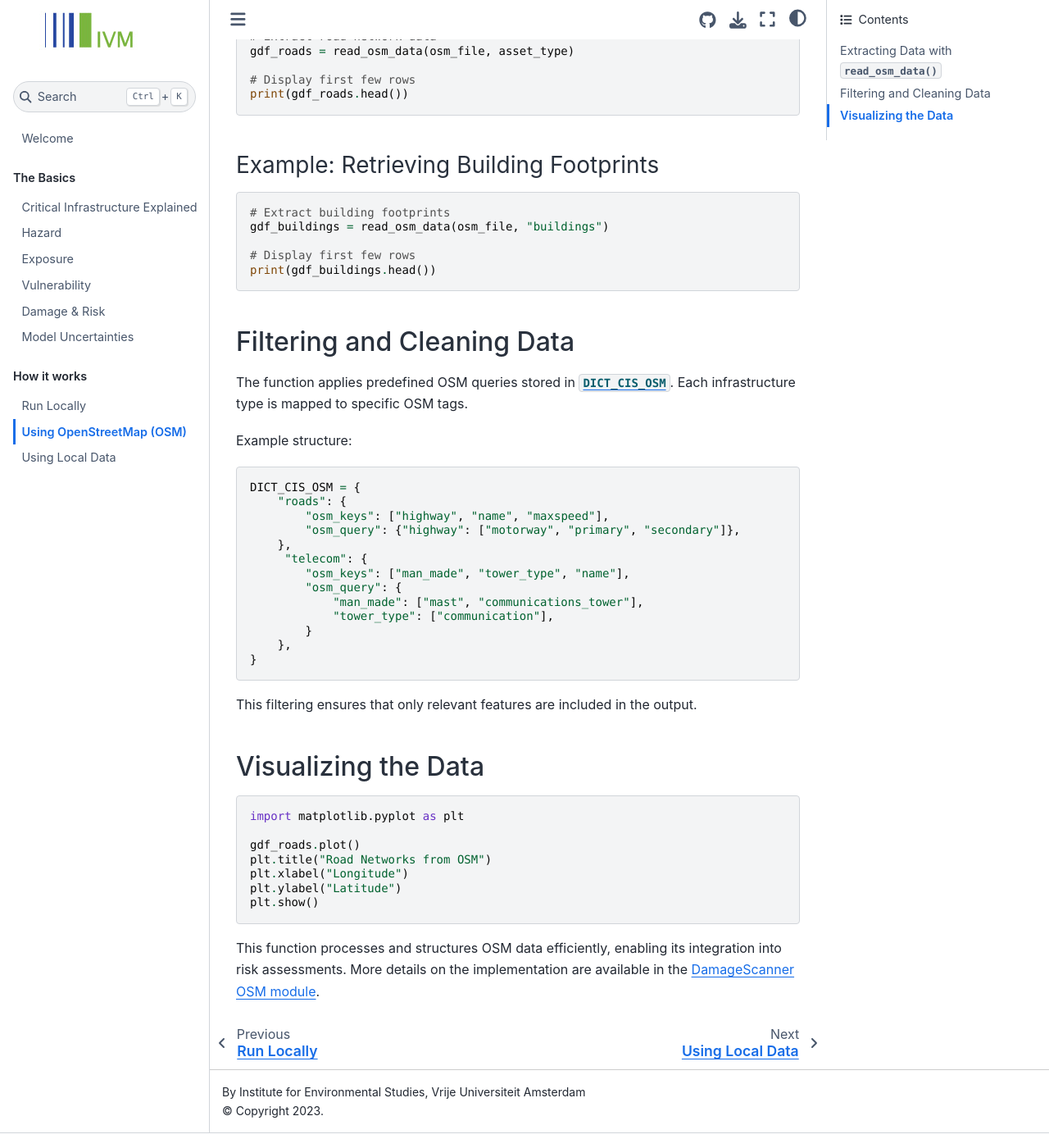
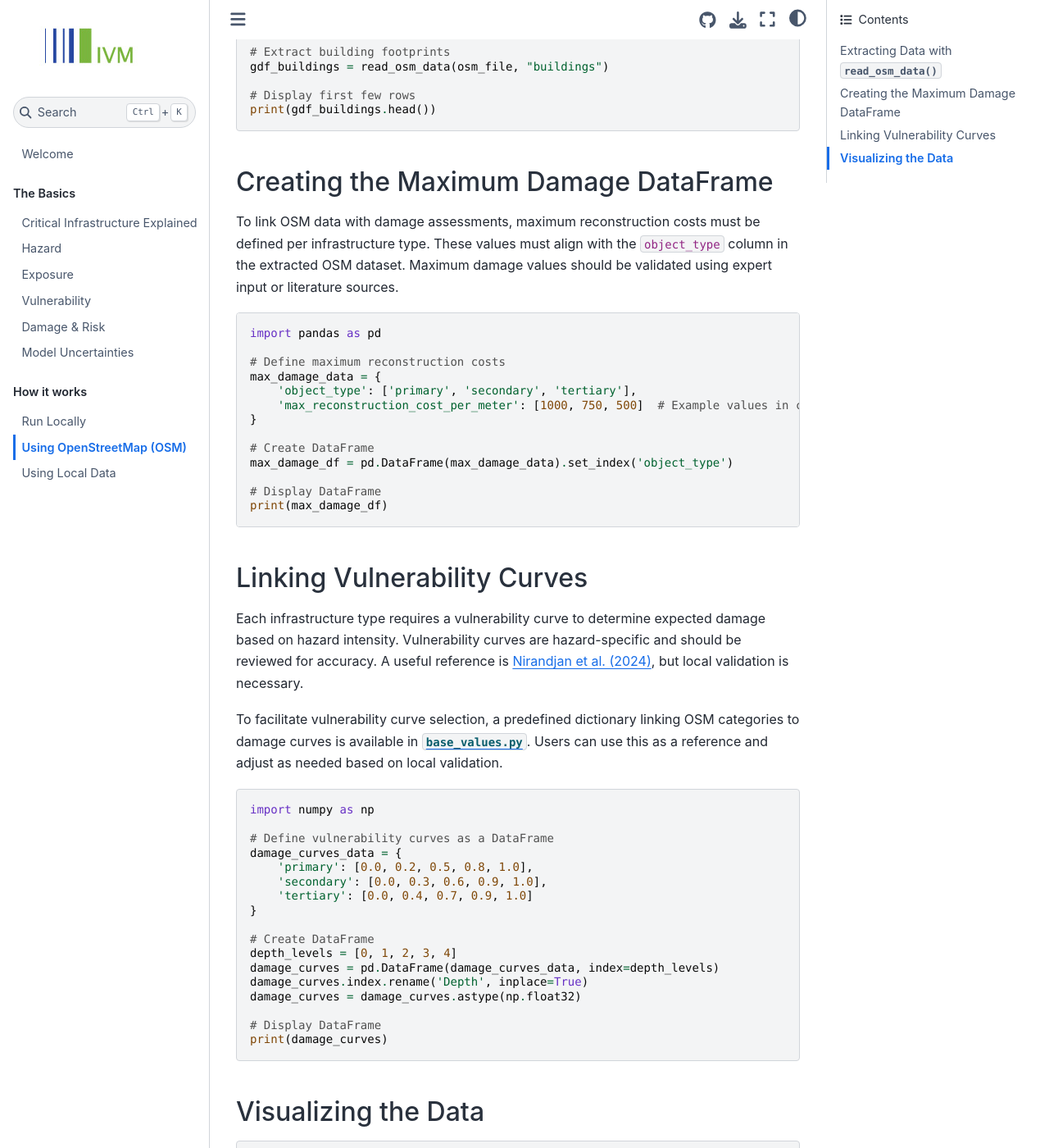
Before and after one commit to VU-IVM/GlobalInfraRisk, a Jupyter Book: the page built from howto/using_osm.md, in a window 1280 px wide and 1400 px high, scrolled down 1346 px. Shown: the whole window at 82% size. Built offline with Jupyter Book 1.0.4 settings and Sphinx 7.4.7 and the Sphinx Book theme 1.1.4, drawn with Linux system fonts in a browser that asks for light colours; pages that are not in the unit, such as notebooks, are missing from menus; some of the changed text lies outside the part shown.

Commit message:
update text

````diff
--- a/howto/using_osm.md
+++ b/howto/using_osm.md
@@ -26,25 +26,10 @@ asset_types = [
 
 ## Extracting Data with `read_osm_data()`
 
-The [`read_osm_data()`](https://github.com/VU-IVM/DamageScanner/blob/DS1.0/src/damagescanner/osm.py#L406) function processes `.osm.pbf` files and extracts data related to predefined asset types. It uses a set of OSM keys and query filters to select relevant infrastructure features.
-
-### Function Overview
-
-```python
-def read_osm_data(osm_path, asset_type):
-    """
-    Extracts asset data from an OSM file.
-
-    Parameters:
-    - osm_path (str or Path): Path to the `.osm.pbf` file.
-    - asset_type (str): Type of infrastructure to extract (e.g., 'roads', 'buildings').
-
-    Returns:
-    - GeoDataFrame with extracted asset data.
-    """
-```
+The [`read_osm_data()`](https://github.com/VU-IVM/DamageScanner/blob/DS1.0/src/damagescanner/osm.py#L406) function processes `.osm.pbf` files and extracts data related to predefined asset types. It applies OSM query filters stored in [`DICT_CIS_OSM`](https://github.com/VU-IVM/DamageScanner/blob/DS1.0/src/damagescanner/osm.py#L12) to select relevant infrastructure features.
 
 ### Example: Retrieving Road Network Data
+When extracting data, OSM-based attribute columns (e.g., `highway` for roads) are automatically converted into a standardized `object_type` column. This ensures consistency when linking extracted data to vulnerability curves and maximum damage values.
 
 ```python
 from damagescanner.osm import read_osm_data
@@ -70,29 +55,51 @@ gdf_buildings = read_osm_data(osm_file, "buildings")
 print(gdf_buildings.head())
 ```
 
-## Filtering and Cleaning Data
+## Creating the Maximum Damage DataFrame
 
-The function applies predefined OSM queries stored in [`DICT_CIS_OSM`](https://github.com/VU-IVM/DamageScanner/blob/DS1.0/src/damagescanner/osm.py#L12). Each infrastructure type is mapped to specific OSM tags.
-
-Example structure:
+To link OSM data with damage assessments, maximum reconstruction costs must be defined per infrastructure type. These values must align with the `object_type` column in the extracted OSM dataset. Maximum damage values should be validated using expert input or literature sources.
 
 ```python
-DICT_CIS_OSM = {
-    "roads": {
-        "osm_keys": ["highway", "name", "maxspeed"],
-        "osm_query": {"highway": ["motorway", "primary", "secondary"]},
-    },
-     "telecom": {
-        "osm_keys": ["man_made", "tower_type", "name"],
-        "osm_query": {
-            "man_made": ["mast", "communications_tower"],
-            "tower_type": ["communication"],
-        }
-    },
+import pandas as pd
+
+# Define maximum reconstruction costs
+max_damage_data = {
+    'object_type': ['primary', 'secondary', 'tertiary'],
+    'max_reconstruction_cost_per_meter': [1000, 750, 500]  # Example values in currency units per meter
 }
+
+# Create DataFrame
+max_damage_df = pd.DataFrame(max_damage_data).set_index('object_type')
+
+# Display DataFrame
+print(max_damage_df)
 ```
 
-This filtering ensures that only relevant features are included in the output.
+## Linking Vulnerability Curves
+
+Each infrastructure type requires a vulnerability curve to determine expected damage based on hazard intensity. Vulnerability curves are hazard-specific and should be reviewed for accuracy. A useful reference is [Nirandjan et al. (2024)](https://nhess.copernicus.org/articles/24/4341/2024/nhess-24-4341-2024-discussion.html), but local validation is necessary.
+
+To facilitate vulnerability curve selection, a predefined dictionary linking OSM categories to damage curves is available in [`base_values.py`](https://github.com/VU-IVM/DamageScanner/blob/DS1.0/src/damagescanner/base_values.py). Users can use this as a reference and adjust as needed based on local validation.
+
+```python
+import numpy as np
+
+# Define vulnerability curves as a DataFrame
+damage_curves_data = {
+    'primary': [0.0, 0.2, 0.5, 0.8, 1.0],
+    'secondary': [0.0, 0.3, 0.6, 0.9, 1.0],
+    'tertiary': [0.0, 0.4, 0.7, 0.9, 1.0]
+}
+
+# Create DataFrame
+depth_levels = [0, 1, 2, 3, 4]
+damage_curves = pd.DataFrame(damage_curves_data, index=depth_levels)
+damage_curves.index.rename('Depth', inplace=True)
+damage_curves = damage_curves.astype(np.float32)
+
+# Display DataFrame
+print(damage_curves)
+```
 
 ## Visualizing the Data
 
@@ -105,5 +112,3 @@ plt.xlabel("Longitude")
 plt.ylabel("Latitude")
 plt.show()
 ```
-
-This function processes and structures OSM data efficiently, enabling its integration into risk assessments. More details on the implementation are available in the [DamageScanner OSM module](https://github.com/VU-IVM/DamageScanner/blob/DS1.0/src/damagescanner/osm.py).
````
Also changed, not shown: howto/using_tailor_data.md (+29 -15 lines).
